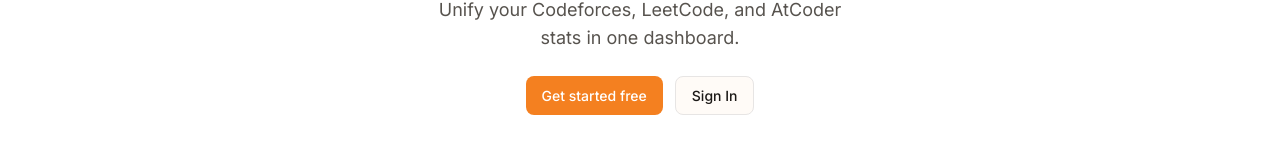
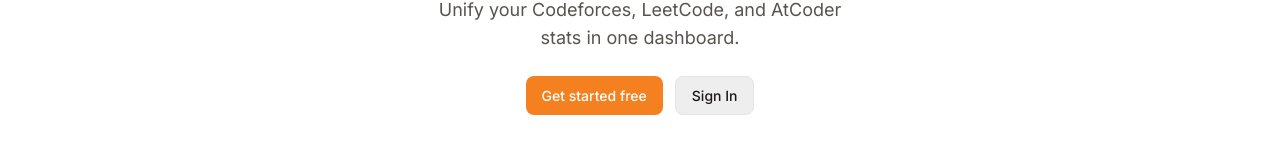
Before and after one commit to aman-shahi-dev/CodeStats, a React (Vite) app in the folder client/: page / in a window 1280 px wide. Shown: the part 354-508 px from the top of the page. Built offline with nearby package versions, Linux system fonts and the light colour scheme; no server answers.

Commit message:
made the final changes for color scheme

```diff
--- a/client/src/index.css
+++ b/client/src/index.css
@@ -24,7 +24,7 @@
 :root {
   --bg-base: #ffffff;
   --bg-surface: #fafaf9;
-  --bg-raised: #fffbf7;
+  --bg-raised: #eeeeee;
   --bg-sunken: #f5f5f4;
 
   --brand: #f48020;
@@ -50,7 +50,7 @@
   --info-bg: #ecfeff;
 
   --cf-color: #1890ff;
-  --lc-color: #ff8d16;
+  --lc-color: #ffa116;
   --ac-color: #00af9b;
 }
 
@@ -83,7 +83,7 @@
   --info-bg: #083344;
 
   --cf-color: #38bdf8;
-  --lc-color: #fbbf24;
+  --lc-color: #ffa116;
   --ac-color: #2dd4bf;
 }
 
```
